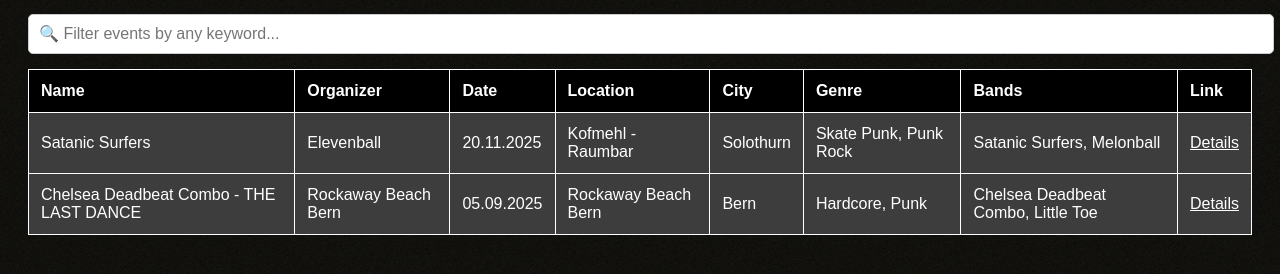
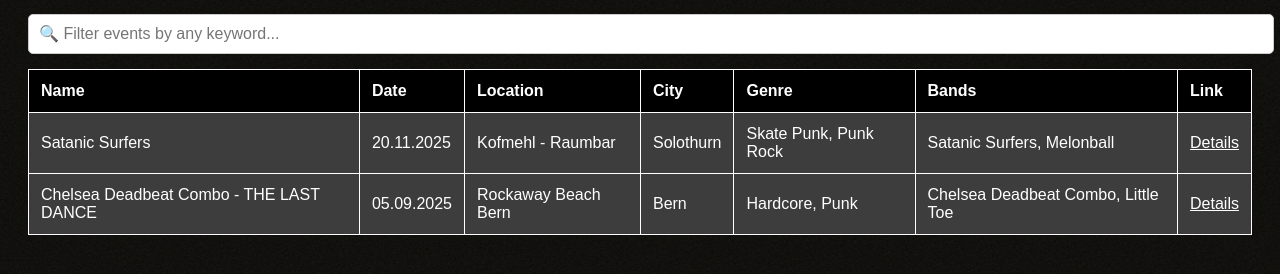
Before and after one commit to fastnloud666/fastnloud666.github.io, a plain HTML site: page index.html in a window 1280 px wide. Shown: the part 242-516 px from the top of the page. Drawn offline with Linux system fonts and the light colour scheme.

Commit message:
final updates

```diff
--- a/eventdata.json
+++ b/eventdata.json
@@ -3,7 +3,6 @@
   "events": [
     {
       "name": "Satanic Surfers",
-      "organizer": "Elevenball",
       "date": "20.11.2025",
       "location": "Kofmehl - Raumbar",
       "city": "Solothurn",
@@ -13,7 +12,6 @@
     },
     {
       "name": "Chelsea Deadbeat Combo - THE LAST DANCE",
-      "organizer": "Rockaway Beach Bern",
       "date": "05.09.2025",
       "location": "Rockaway Beach Bern",
       "city": "Bern",
--- a/index.html
+++ b/index.html
@@ -54,7 +54,6 @@
     <thead>
       <tr>
         <th onclick="sortTable(0)">Name</th>
-        <th onclick="sortTable(1)">Organizer</th>
         <th onclick="sortTable(2)">Date</th>
         <th onclick="sortTable(3)">Location</th>
         <th onclick="sortTable(4)">City</th>
@@ -85,7 +84,6 @@
         const row = document.createElement('tr');
         row.innerHTML = `
           <td>${event.name}</td>
-          <td>${event.organizer}</td>
           <td>${event.date}</td>
           <td>${event.location}</td>
           <td>${event.city}</td>
```
